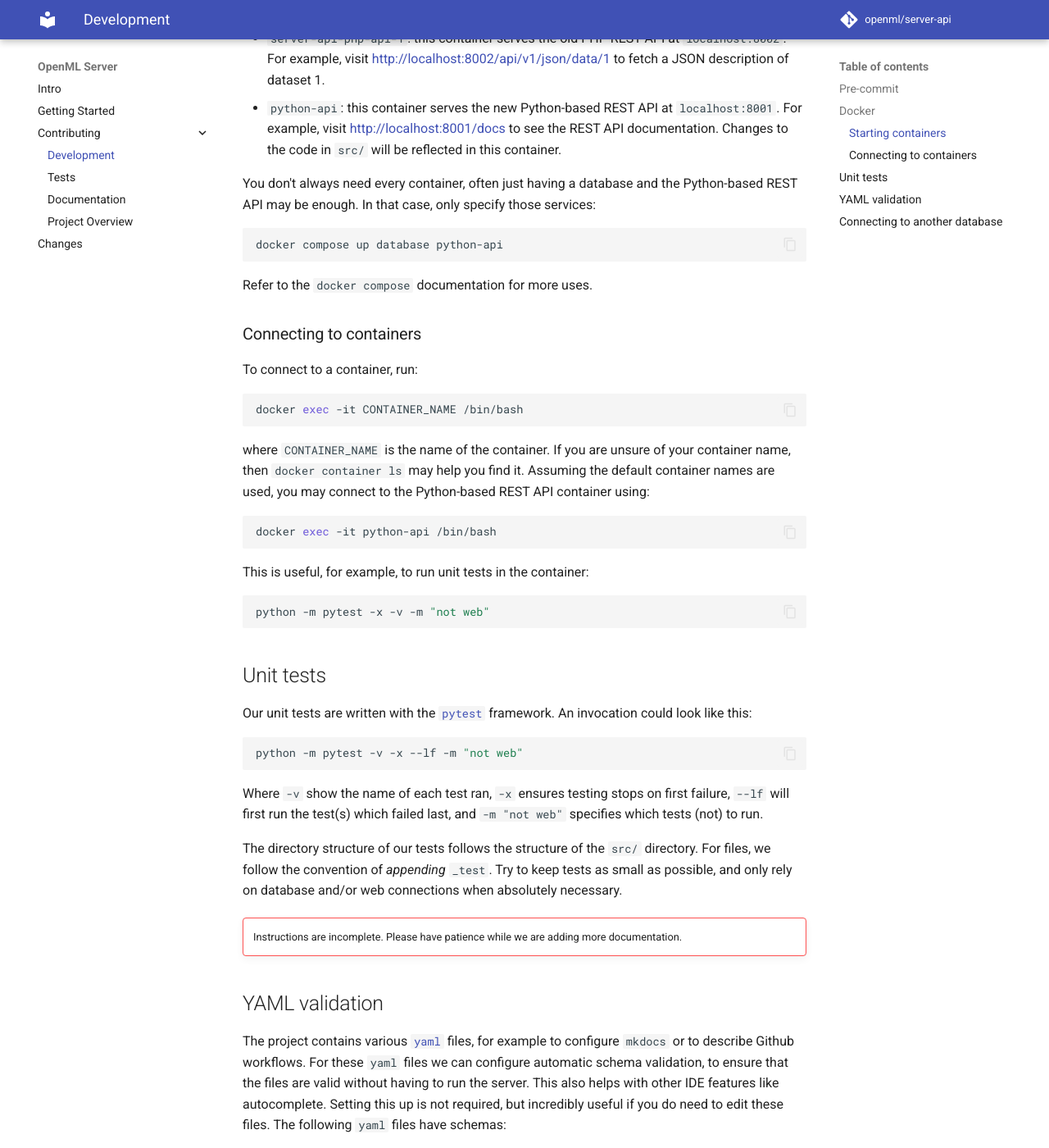
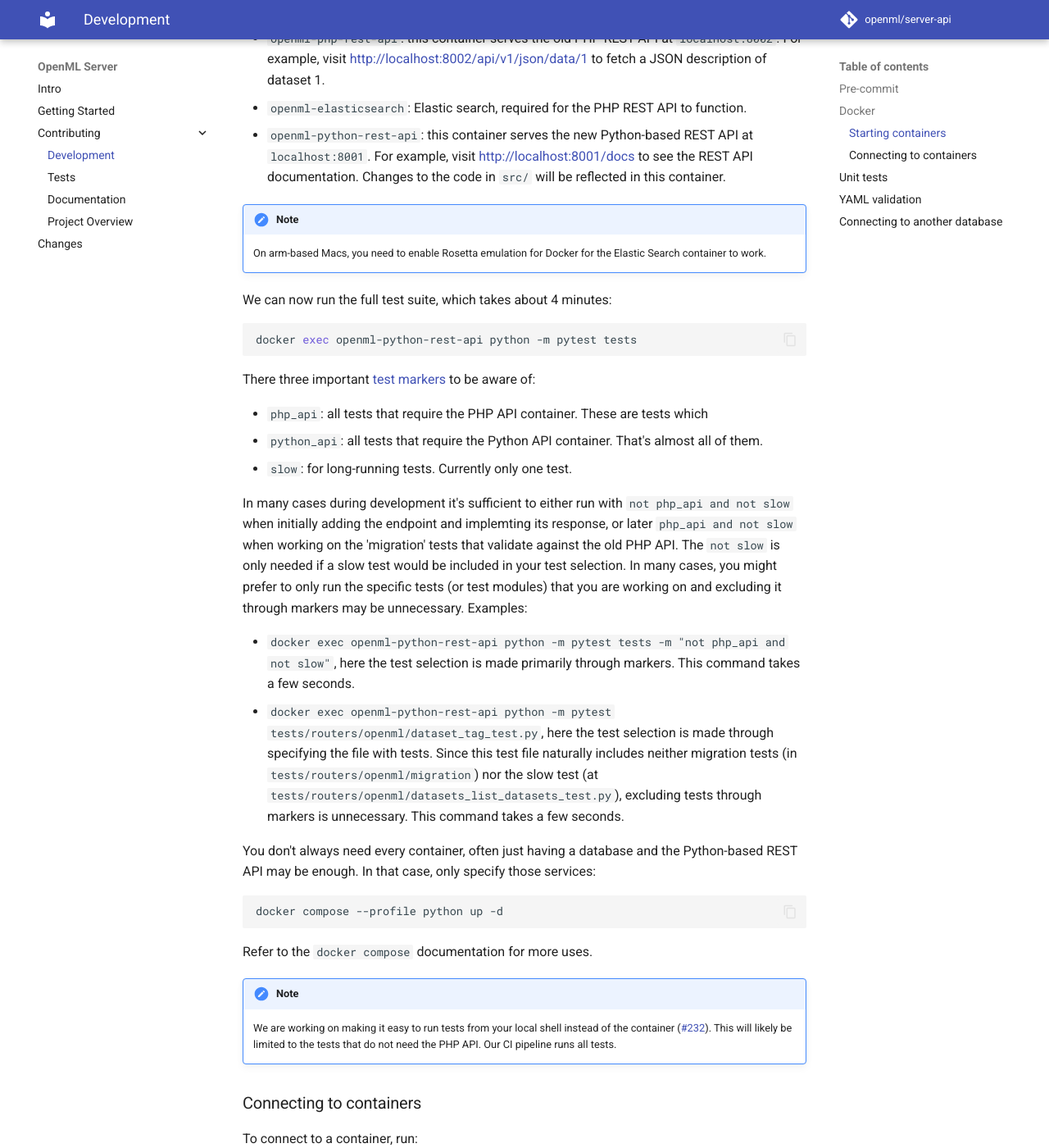
Before and after one commit to openml/server-api, an MkDocs documentation site: the page built from docs/contributing/contributing.md, in a window 1280 px wide and 1400 px high, scrolled down 1112 px. Shown: the whole window at 82% size. Built offline with MkDocs 1.6.1 and Material for MkDocs 9.7.7, drawn with Linux system fonts in a browser that asks for light colours; comment, search, counter and statistics services are not loaded; some of the changed text lies outside the part shown.

Commit message:
Update dev docs with recent information on how to run tests

````diff
--- a/docs/contributing/contributing.md
+++ b/docs/contributing/contributing.md
@@ -31,10 +31,10 @@ required services for development is through [`docker compose`](https://docs.doc
 ### Starting containers
 
 ```bash
-docker compose up
+docker compose --profile all up -d
 ```
 
-This will spin up 4 containers, as defined in the `docker-compose.yaml` file:
+This will spin up 5 containers, as defined in the `docker-compose.yaml` file:
 
  - `openml-test-database`: this is a mysql database prepopulated with test data.
     It is reachable from the host machine with port `3306`, by default it is configured
@@ -42,22 +42,48 @@ This will spin up 4 containers, as defined in the `docker-compose.yaml` file:
  - `server-api-docs-1`: this container serves project documentation at `localhost:8000`.
     These pages are built from the documents in the `docs/` directory of this repository,
     whenever you edit and save a file there, the page will immediately be updated.
- - `server-api-php-api-1`: this container serves the old PHP REST API at `localhost:8002`.
+ - `openml-php-rest-api`: this container serves the old PHP REST API at `localhost:8002`.
     For example, visit [http://localhost:8002/api/v1/json/data/1](http://localhost:8002/api/v1/json/data/1)
     to fetch a JSON description of dataset 1.
- - `python-api`: this container serves the new Python-based REST API at `localhost:8001`.
+ - `openml-elasticsearch`: Elastic search, required for the PHP REST API to function.
+ - `openml-python-rest-api`: this container serves the new Python-based REST API at `localhost:8001`.
     For example, visit [http://localhost:8001/docs](http://localhost:8001/docs) to see
     the REST API documentation. Changes to the code in `src/` will be reflected in this
     container.
+
+!!! note
+    On arm-based Macs, you need to enable Rosetta emulation for Docker for the Elastic Search container to work.
+
+We can now run the full test suite, which takes about 4 minutes:
+
+```bash
+docker exec openml-python-rest-api python -m pytest tests
+```
+There three important [test markers](https://docs.pytest.org/en/7.1.x/example/markers.html) to be aware of:
+
+ - `php_api`: all tests that require the PHP API container. These are tests which
+ - `python_api`: all tests that require the Python API container. That's almost all of them.
+ - `slow`: for long-running tests. Currently only one test.
+
+In many cases during development it's sufficient to either run with `not php_api and not slow` when initially adding the endpoint and implemting its response, or later `php_api and not slow` when working on the 'migration' tests that validate against the old PHP API.
+The `not slow` is only needed if a slow test would be included in your test selection. In many cases, you might prefer to only run the specific tests (or test modules) that you are working on and excluding it through markers may be unnecessary.
+Examples:
+
+ - `docker exec openml-python-rest-api python -m pytest tests -m "not php_api and not slow"`, here the test selection is made primarily through markers. This command takes a few seconds.
+ - `docker exec openml-python-rest-api python -m pytest tests/routers/openml/dataset_tag_test.py `, here the test selection is made through specifying the file with tests. Since this test file naturally includes neither migration tests (in `tests/routers/openml/migration`) nor the slow test (at `tests/routers/openml/datasets_list_datasets_test.py`), excluding tests through markers is unnecessary. This command takes a few seconds.
+
 
 You don't always need every container, often just having a database and the Python-based
 REST API may be enough. In that case, only specify those services:
 
 ```bash
-docker compose up database python-api
+docker compose --profile python up -d
 ```
 
 Refer to the `docker compose` documentation for more uses.
+
+!!! note
+    We are working on making it easy to run tests from your local shell instead of the container ([#232](https://github.com/openml/server-api/pull/232)). This will likely be limited to the tests that do not need the PHP API. Our CI pipeline runs all tests.
 
 ### Connecting to containers
 
@@ -72,13 +98,13 @@ name, then `docker container ls` may help you find it. Assuming the default cont
 names are used, you may connect to the Python-based REST API container using:
 
 ```bash
-docker exec -it python-api /bin/bash
+docker exec -it openml-python-rest-api /bin/bash
 ```
 
 This is useful, for example, to run unit tests in the container:
 
 ```bash
-python -m pytest -x -v -m "not web"
+python -m pytest -x -v -m "not php_api"
 ```
 
 ## Unit tests
@@ -87,12 +113,12 @@ Our unit tests are written with the [`pytest`](https://pytest.org) framework.
 An invocation could look like this:
 
 ```bash
-python -m pytest -v -x --lf -m "not web"
+python -m pytest -v -x --lf -m "not php_api"
 ```
 
 Where `-v` show the name of each test ran, `-x` ensures testing stops on first failure,
-`--lf` will first run the test(s) which failed last, and `-m "not web"` specifies
-which tests (not) to run.
+`--lf` will first run the test(s) which failed last, and `-m "not php_api"` specifies
+which tests (not) to run (in this case, the tests that check against the PHP API).
 
 The directory structure of our tests follows the structure of the `src/` directory.
 For files, we follow the convention of _appending_ `_test`.
````
Also changed, not shown: docs/installation.md (+2 -0 lines).
